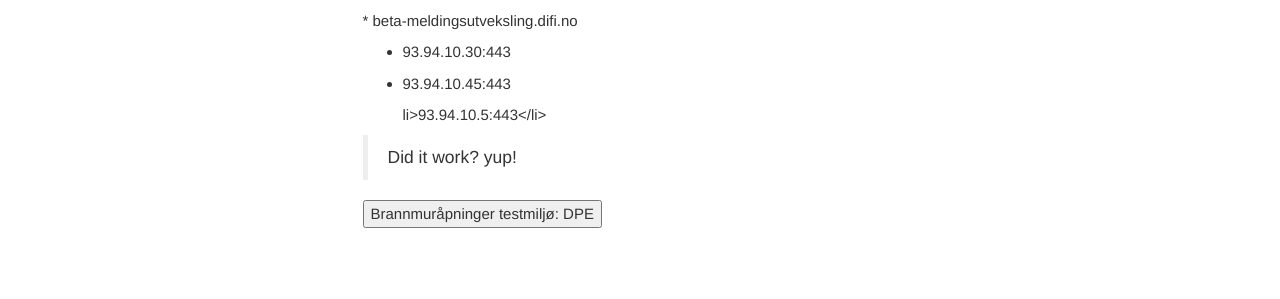
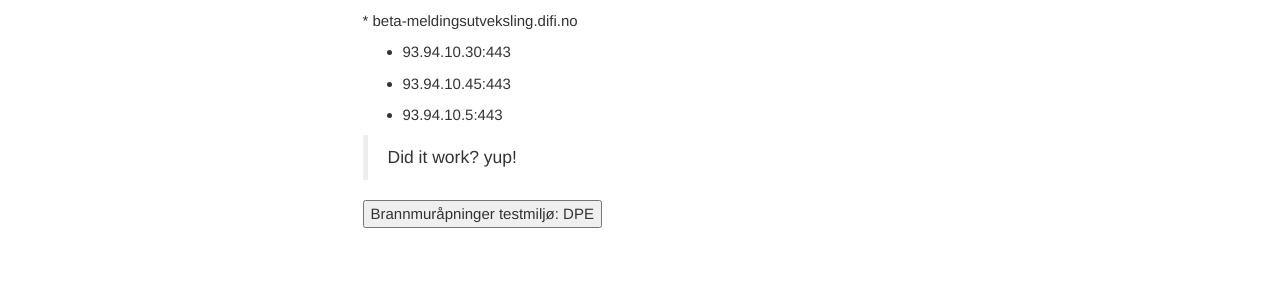
Before and after one commit to difi/einnsyn-klient, a Jekyll site: the page built from pages/test.md, in a window 1280 px wide. Shown: the part 316-615 px from the top of the page. Built offline with Jekyll 4.4.1, drawn with Linux system fonts in a browser that asks for light colours; nearby versions of some CDN libraries; comment, search, counter and statistics services are not loaded.

Commit message:
Update reuse.html

```diff
--- a/_includes/custom/reuse.html
+++ b/_includes/custom/reuse.html
@@ -1,4 +1,4 @@
-<p>
+
 
 <h2>Generelle</h2>
 <p>Sentrale tjenester(Adresseoppslag, sentral konfigurasjon mm.)</p>
@@ -6,7 +6,5 @@
 <ul>
 	<li>93.94.10.30:443</li>
 	<li>93.94.10.45:443 </li>
-	li>93.94.10.5:443</li>
+	<li>93.94.10.5:443</li>
 </ul>
-
-</p>
```
